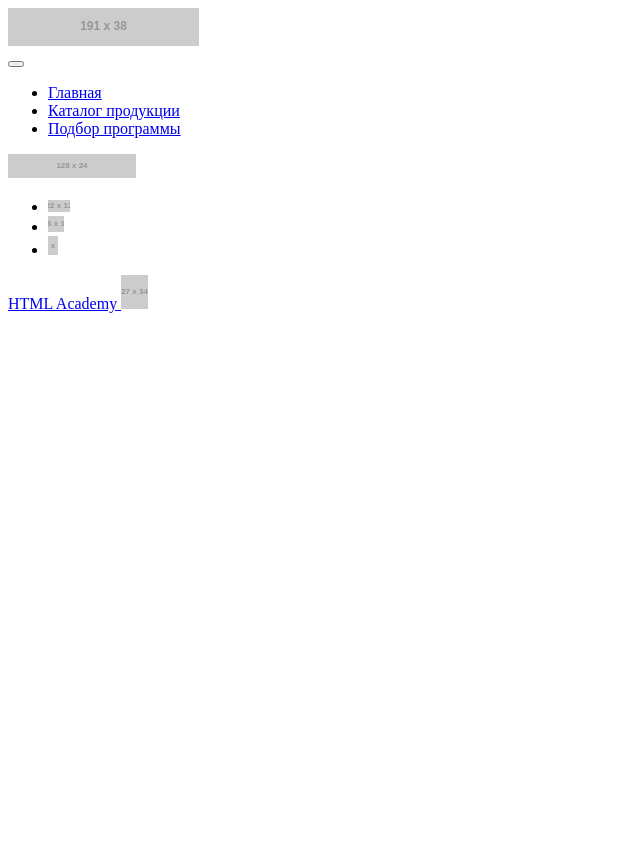
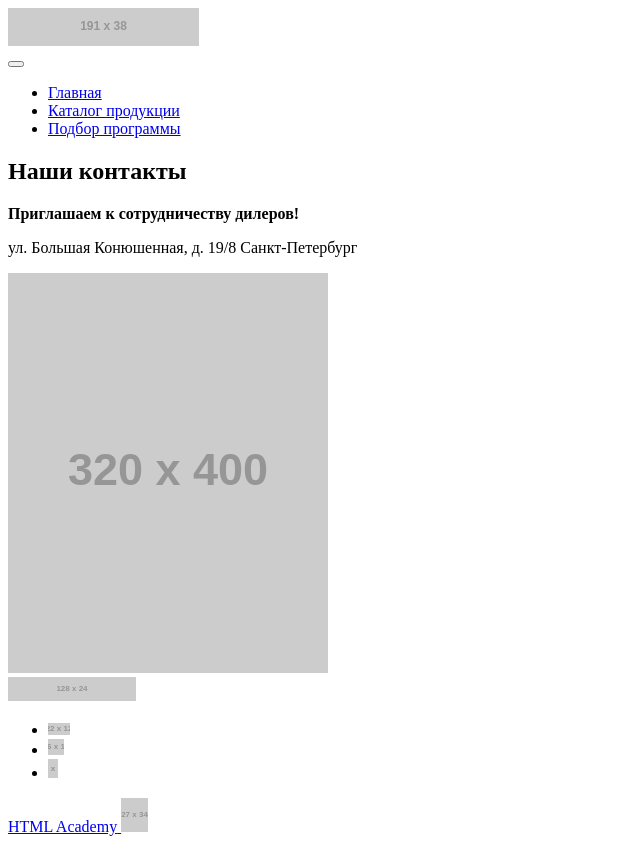
Before and after one commit to kozyrevfrontend/526633-cat-energy-18, a website: page source/form.html in a window 1280 px wide. Shown: the whole page, without its empty margins (0-640 px from the left). Before the commit the page ends 800 px from the top, so only its background shows below. Drawn offline with Linux system fonts and the light colour scheme; placeholder pictures from the web are drawn by us.

Commit message:
переносит блок с контактами и картой в футер на всех страницах проекта

```diff
--- a/source/form.html
+++ b/source/form.html
@@ -35,6 +35,15 @@
     </main>
 
     <footer class="page-footer">
+      <section class="contacts">
+        <h2 class="visually-hidden">Наши контакты</h2>
+        <b class="contacts__offer">Приглашаем к сотрудничеству дилеров!</b>
+        <p class="contacts__address">ул. Большая Конюшенная, д. 19/8 Санкт-Петербург</p>
+        <div class="contacts__map-wrapper">
+          <img class="contacts__map-img" src="https://via.placeholder.com/320x400" alt="ул. Большая Конюшенная, д. 19/8 Санкт-Петербург" width="320" height="400"> <!--Пока вставляем изображением, на этапе стилизации поверх изображения сделать iframe Яндекс или Google-->
+        </div>
+      </section>
+
       <img class="page-footer__logo-img" src="https://via.placeholder.com/128x24" alt="Cat Energy" width="128" height="24">
 
       <div class="page-footer__social social">
```
Also changed, not shown: source/catalog.html (+9 -0 lines), source/index.html (+2 -2 lines).
